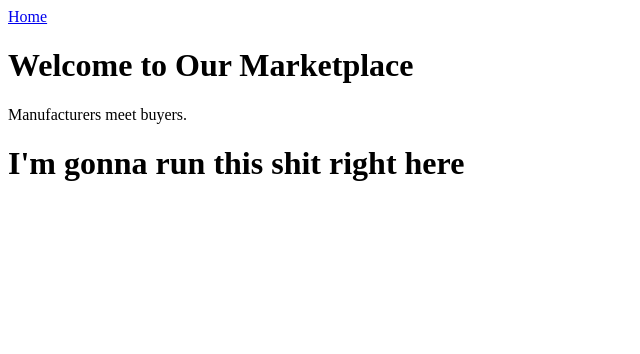
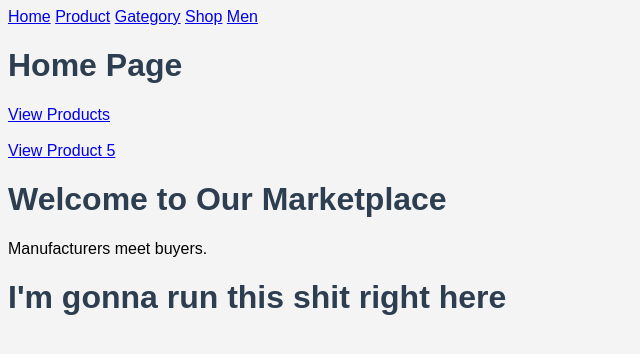
Before and after one commit to kumbemaster/django_learning, a Django app: page / in a window 1280 px wide. Shown: the top 354 px of the page, without its empty margins (0-640 px from the left). Run offline with Django 5.2, Linux system fonts and the light colour scheme.

Commit message:
Day 5 of learning Django

```diff
--- a/core/core/urls.py
+++ b/core/core/urls.py
@@ -17,6 +17,8 @@
 from django.contrib import admin
 from django.urls import path, include
 
+ # Project routes → apps
+
 urlpatterns = [
     path('admin/', admin.site.urls),
     path('', include('main.urls')),
--- /dev/null
+++ b/core/main/static/main/css/style.css
@@ -0,0 +1,8 @@
+body {
+    font-family: Arial, sans-serif;
+    background-color: #f4f4f4;
+}
+
+h1 {
+    color: #2c3e50;
+}
--- a/core/main/templates/main/base.html
+++ b/core/main/templates/main/base.html
@@ -1,12 +1,19 @@
+{% load static %}
 <!DOCTYPE html>
 <html>
 <head>
     <title>{% block title %}Marketplace{% endblock %}</title>
+    <link rel="stylesheet" href="{% static 'main/css/style.css' %}">
+
 </head>
-<body>
+
 
 <nav>
     <a href="/">Home</a>
+    <a href="/">Product</a>
+    <a href="/">Gategory</a>
+    <a href="/">Shop</a>
+    <a href="/">Men</a>
 </nav>
 
 {% block content %}
--- a/core/main/templates/main/home.html
+++ b/core/main/templates/main/home.html
@@ -15,6 +15,11 @@
     <title>Marketplace</title>
 </head>
 <body>
+    <h1>Home Page</h1>
+
+<a href="{% url 'main:product' %}">View Products</a><br><br>
+
+<a href="{% url 'main:product_details' 5 %}"> View Product 5 </a>
     <h1>Welcome to Our Marketplace</h1>
     <p>Manufacturers meet buyers.</p>
      <h1>I'm gonna run this shit right here</h1>
--- a/core/main/urls.py
+++ b/core/main/urls.py
@@ -1,6 +1,10 @@
 from django.urls import path
-from .views import home
+from . import views
+
+app_name = 'main'
 
 urlpatterns = [
-    path('', home, name='home'),
+    path('', views.home, name='home'),
+    path('store/', views.product, name='product'),
+    path('product<int:id>', views.product_details, name='product_details'),
 ]
--- a/core/main/views.py
+++ b/core/main/views.py
@@ -1,6 +1,13 @@
 from django.shortcuts import render
+from django.http import HttpResponse
 
 
 # Create your views here.
 def home(request):
     return render(request, 'main/home.html')
+
+def product(request):
+    return HttpResponse ("Product Lists")
+
+def product_details(request, id):
+    return HttpResponse (f"Product ID: {id}")
```
